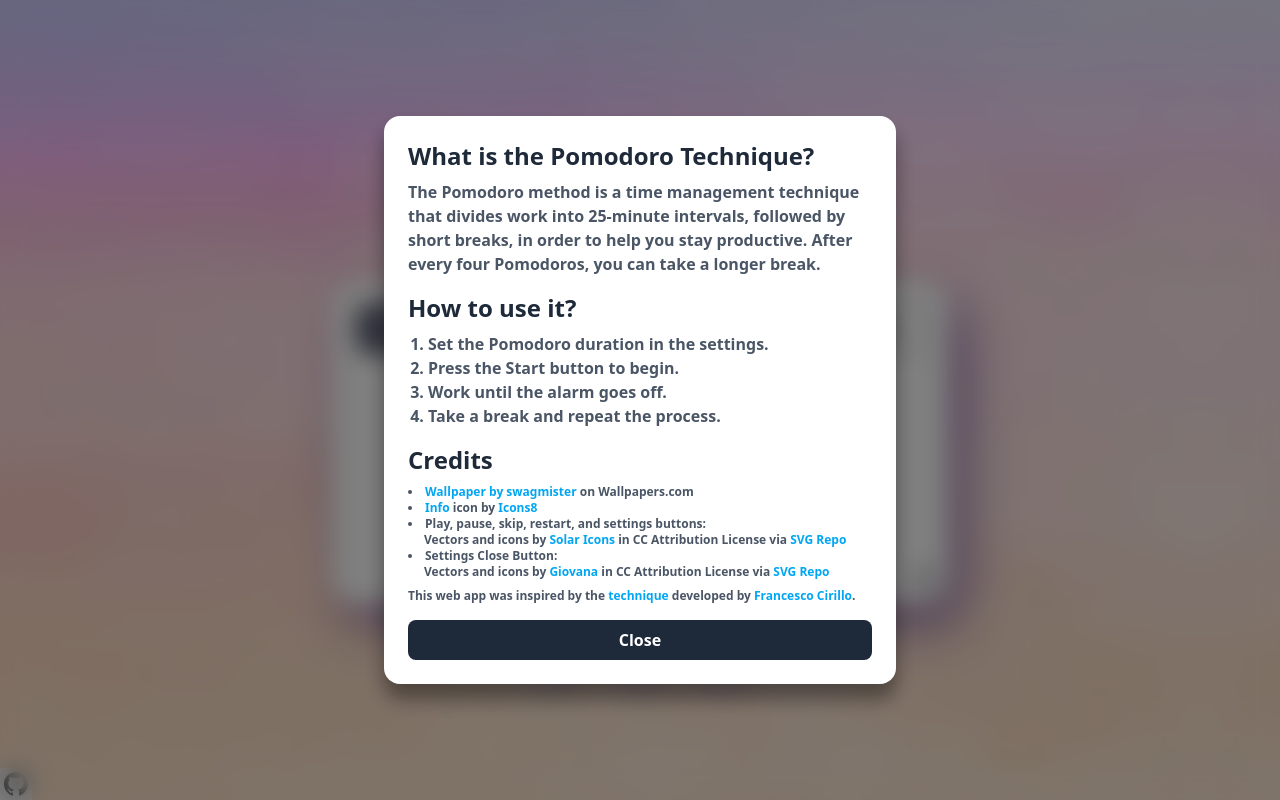
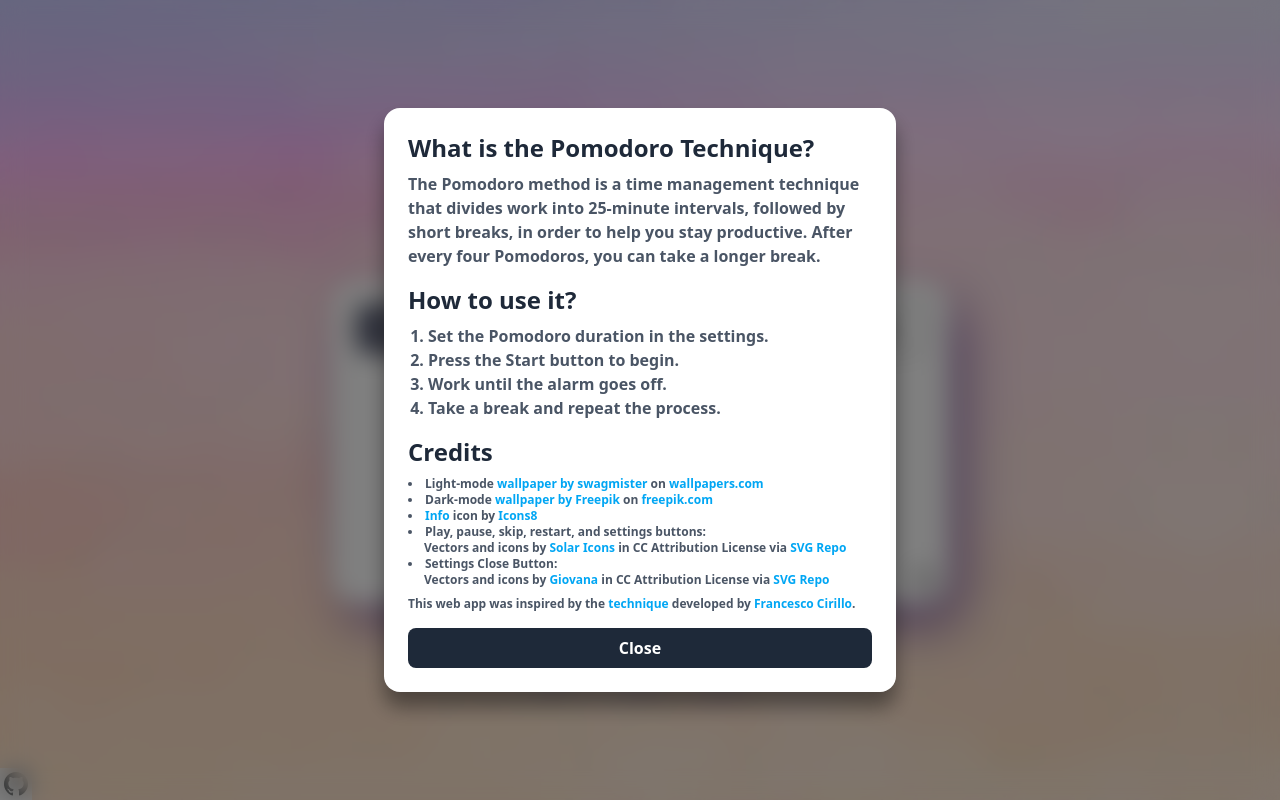
Before and after one commit to mjgalarza1/simply-another-pomodoro-timer, a React (Vite) app: page / in a window 1280 px wide. Both pictures are taken after a click on the button 924 px from the left and 578 px from the top of the page. Built offline with nearby package versions, Linux system fonts and the light colour scheme; a web font is replaced by a local one.

Commit message:
Add dark mode & refactors
Added dark mode functionality, persisted with localStorage, and refactored commonly used colors for reusability.

```diff
--- a/src/App.jsx
+++ b/src/App.jsx
@@ -1,11 +1,21 @@
 import MainLogo from "./assets/imgs/simply-another-pomodoro-timer-logo.svg";
 import GithubButton from "./components/buttons/GithubButton.jsx";
 import PomodoroTimer from "./components/PomodoroTimer.jsx";
+import {useState} from "react";
 
 function App() {
+
+    const [isDarkModeEnabled, setIsDarkModeEnabled] = useState(false)
+
     return (
         <>
-            <div id="main-container" className="flex justify-center items-center h-screen min-h-[270px]">
+            <div id="main-container" className={`
+                flex justify-center items-center h-screen min-h-[270px] h-full font-bold
+                bg-[url('/pastel-background.jpg')] bg-cover
+                dark:bg-[url('/night-starry-sky-background-freepik.jpg')]
+                dark:bg-bottom dark:bg-center
+                ${isDarkModeEnabled ? "dark" : ""}
+                `}>
 
                 <div id="logo-and-pomodoro-timer-wrapper" className="flex flex-col justify-center items-center gap-3 w-[616px] animate-fadeAndZoomIn">
 
@@ -17,7 +27,7 @@ function App() {
                     </div>
 
                     <div id="pomodoro-timer-wrapper">
-                        <PomodoroTimer/>
+                        <PomodoroTimer isDarkModeEnabled={isDarkModeEnabled} setIsDarkModeEnabled={setIsDarkModeEnabled}/>
                     </div>
 
                 </div>
--- a/src/components/TimerInput.jsx
+++ b/src/components/TimerInput.jsx
@@ -22,11 +22,11 @@ const TimerInput = ({title,minutes,state,handler,disabled=false}) => {
 
     return (
         <div id="timer-input-container" className="flex flex-col items-center w-[140px] max-[560px]:w-full max-[470px]:items-start">
-            <p className="font-fredoka text-[26px] font-medium text-[#5F6379] max-[560px]:text-[4.3vw] max-[470px]:text-[16px]">{title}</p>
+            <p className="font-fredoka text-[26px] font-medium text-pomodoro-blue-gray dark:text-pomodoro-hover max-[560px]:text-[4.3vw] max-[470px]:text-[16px]">{title}</p>
             <input
                 id={title}
                 type="text"
-                className="border p-2 border-[#5F6379] rounded-[8px] w-full text-center font-fredoka text-[26px] text-[#5F6379] w-full h-12 disabled:bg-[#e2e5ef]"
+                className="border p-2 border-pomodoro-blue-gray dark:border-white rounded-[8px] w-full text-center font-fredoka text-[26px] text-pomodoro-blue-gray dark:text-pomodoro-hover w-full h-12 disabled:bg-[#e2e5ef] dark:disabled:bg-pomodoro-blue-gray"
                 value={minutes}
                 onChange={handleInputChange}
                 onBlur={handleBlur}
--- /dev/null
+++ b/src/components/buttons/InfoButton.jsx
@@ -0,0 +1,15 @@
+const InfoButton = () => (
+    <svg
+        viewBox="0 0 32 32"
+        xmlns="http://www.w3.org/2000/svg"
+        className="h-full w-full"
+    >
+        <path
+            d="M 16,0 C 7.178017,0 0,7.1780234 0,16 0,24.821977 7.178017,32 16,32 24.821983,32 32,24.821977 32,16 32,7.1780234 24.821983,0 16,0 Z m 0,2.4615385 C 23.49167,2.4615385 29.538462,8.5083351 29.538462,16 29.538462,23.491665 23.49167,29.538462 16,29.538462 8.5083302,29.538462 2.4615385,23.491665 2.4615385,16 2.4615385,8.5083351 8.5083302,2.4615385 16,2.4615385 Z m 0,4.9230769 a 1.2307692,1.2307692 0 0 0 0,2.4615384 1.2307692,1.2307692 0 0 0 0,-2.4615384 z m -0.01923,4.9062496 a 1.2308923,1.2308923 0 0 0 -1.211538,1.247597 v 9.846153 a 1.2308923,1.2308923 0 1 0 2.461538,0 v -9.846153 a 1.2308923,1.2308923 0 0 0 -1.25,-1.247597 z"
+            fill="#464646"
+            className="dark:fill-white"
+        />
+    </svg>
+);
+
+export default InfoButton
--- a/src/components/buttons/ToggleButton.jsx
+++ b/src/components/buttons/ToggleButton.jsx
@@ -2,7 +2,7 @@ const ToggleButton = ({text,onChange,isChecked}) => {
     return (
         <div className="flex flex-row justify-between py-4 justify-between max-[240px]:flex-col max-[470px]:py-2">
 
-            <p className="font-fredoka text-[26px] font-medium text-[#5F6379] max-[470px]:text-[16px] ">
+            <p className="font-fredoka text-[26px] font-medium text-pomodoro-blue-gray dark:text-pomodoro-hover max-[470px]:text-[16px] ">
                 {text}
             </p>
 
@@ -13,7 +13,8 @@ const ToggleButton = ({text,onChange,isChecked}) => {
                     peer peer-checked:after:translate-x-full rtl:peer-checked:after:-translate-x-full
                     peer-checked:after:border-white peer-checked:bg-[#3688FF] peer-focus:outline-none
                     after:content-[''] after:absolute after:top-0.5 after:start-[4px] after:bg-white
-                    after:border-gray-300 after:border after:rounded-full after:h-6 after:w-6 after:transition-all"/>
+                    after:border-gray-300 after:border after:rounded-full after:h-6 after:w-6 after:transition-all
+                    dark:bg-pomodoro-dark-gray"/>
             </label>
 
 
--- a/src/components/modals/InfoModal.jsx
+++ b/src/components/modals/InfoModal.jsx
@@ -31,31 +31,38 @@ function InfoModal({close}) {
 
             <div className={
                     `bg-white rounded-2xl p-6 max-w-lg w-full shadow-[0_15px_20px_0_rgba(0,0,0,0.4)] overflow-y-auto max-h-[80vh]
+                    dark:bg-pomodoro-black
                     ${isOpening && "animate-settingsSlideIn"}
                     ${isClosing && "animate-settingsSlideOut"}
                 `}>
 
-                <h2 className="text-2xl font-bold text-gray-800">What is the Pomodoro Technique?</h2>
-                <p className="text-gray-600 mt-2">
+                <h2 className="text-2xl font-bold text-gray-800 dark:text-white">What is the Pomodoro Technique?</h2>
+                <p className="text-gray-600 mt-2 dark:text-gray-500">
                     The Pomodoro method is a time management technique that divides work into 25-minute intervals,
                     followed by short breaks, in order to help you stay productive.
                     After every four Pomodoros, you can take a longer break.
                 </p>
 
-                <h2 className="text-2xl font-bold text-gray-800 mt-4">How to use it?</h2>
-                <ol className="list-decimal ml-5 text-gray-600 mt-2">
+                <h2 className="text-2xl font-bold text-gray-800 mt-4 dark:text-white">How to use it?</h2>
+                <ol className="list-decimal ml-5 text-gray-600 mt-2 dark:text-gray-500">
                     <li>Set the Pomodoro duration in the settings.</li>
                     <li>Press the Start button to begin.</li>
                     <li>Work until the alarm goes off.</li>
                     <li>Take a break and repeat the process.</li>
                 </ol>
 
-                <h2 className="text-2xl font-bold text-gray-800 mt-4">Credits</h2>
-                <p className="text-gray-600 mt-2 text-xs list-disc">
+                <h2 className="text-2xl font-bold text-gray-800 mt-4 dark:text-white">Credits</h2>
+                <p className="text-gray-600 dark:text-gray-500 mt-2 text-xs list-disc">
                     <li>
-                        <a className="text-sky-500"
+                        Light-mode  <a className="text-sky-500"
                            href="https://wallpapers.com/wallpapers/pastel-watercolor-q4u3pgnrn42zo6zb.html"
-                           target="_blank">Wallpaper by swagmister</a> on Wallpapers.com
+                           target="_blank">wallpaper by swagmister</a> on <a className="text-sky-500" href="https://www.wallpapers.com" target="_blank">wallpapers.com</a>
+                    </li>
+                    <li>
+                        Dark-mode <a className="text-sky-500"
+                           href="https://www.freepik.com/free-vector/night-starry-sky-background_3799982.htm#fromView=image_search_similar&page=2&position=22&uuid=416ddf40-0346-408d-8f83-fbc8aa356b3a"
+                           target="_blank">wallpaper by Freepik</a> on <a className="text-sky-500" href="https://www.freepik.com" target="_blank">freepik.com</a>
+
                     </li>
                     <li>
                         <a className="text-sky-500" target="_blank"
@@ -83,12 +90,15 @@ function InfoModal({close}) {
 
                 </p>
 
-                <p className="text-gray-600 mt-2 text-xs">
+                <p className="text-gray-600 dark:text-gray-500 mt-2 text-xs">
                     This web app was inspired by the <a href="https://www.pomodorotechnique.com" target="_blank" className="text-sky-500">technique</a> developed by <a href="https://www.francescocirillo.com" target="_blank" className="text-sky-500">Francesco Cirillo</a>.
                 </p>
 
                 <button onClick={() => setIsClosing(true)}
-                        className="mt-4 bg-gray-800 text-white py-2 px-4 rounded-lg hover:bg-gray-900 w-full">
+                        className="
+                        mt-4 bg-gray-800 text-white py-2 px-4 rounded-lg hover:bg-gray-900 w-full hover:cursor-pointer
+                        dark:bg-white dark:text-pomodoro-black dark:hover:bg-pomodoro-hover
+                        ">
                     Close
                 </button>
             </div>
--- a/src/index.css
+++ b/src/index.css
@@ -1,4 +1,6 @@
 @import "tailwindcss";
+
+@custom-variant dark (&:where(.dark, .dark *));
 
 @font-face {
   font-family: Gothic A1;
@@ -20,16 +22,6 @@
 @font-face {
   font-family: Rubik;
   src: url("./assets/fonts/Rubik-Bold.ttf");
-}
-
-body {
-  @apply
-    bg-[url('/pastel-background.jpg')]
-    bg-cover
-    bg-repeat-x
-    h-full
-    font-bold
-    ;
 }
 
 input[type="range"]:focus {
@@ -57,6 +49,11 @@ input[type="range"]::-moz-range-thumb {
 }
 
 @theme {
+  --color-pomodoro-dark-gray: #464646;
+  --color-pomodoro-blue-gray: #5F6379;
+  --color-pomodoro-black: #1F1F1F;
+  --color-pomodoro-hover: #EAEAEA;
+
   --font-gothic: "Gothic A1", sans-serif;
   --font-fredoka: "Fredoka", sans-serif;
   --font-rubik: "Rubik", sans-serif;
```
Also changed, not shown: src/components/PomodoroTimer.jsx (+9 -7 lines), src/components/buttons/PomodoroRadioButton.jsx (+7 -4 lines), src/components/modals/SettingsModal.jsx (+12 -8 lines), public/night-starry-sky-background-freepik.jpg (added), src/assets/imgs/icons/icons8-info.svg (deleted).
